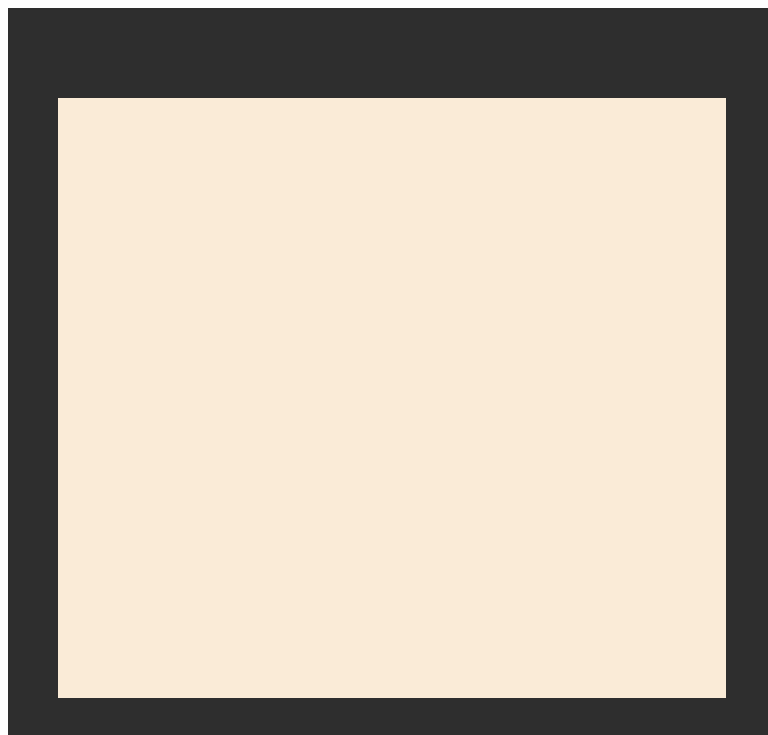
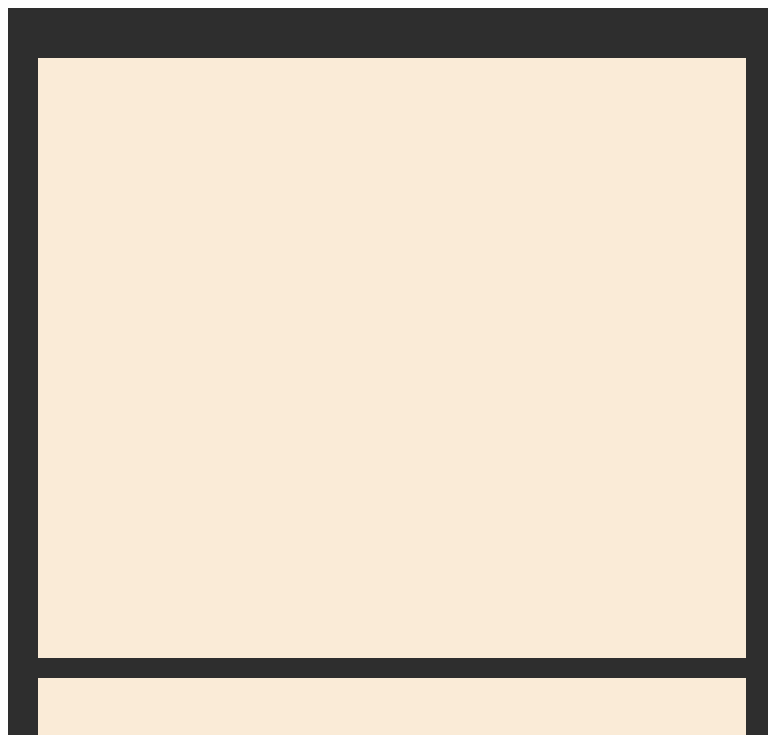
Before and after one commit to OzJasonGit/oznwachukwu.com, a plain HTML site: page index.html in a window 768 px wide. Shown: the top 735 px of the page. Drawn offline with Linux system fonts and the light colour scheme; a web font is replaced by a local one.

Commit message:
test files added

```diff
--- a/index.html
+++ b/index.html
@@ -53,16 +53,8 @@
 
 
     <body>
-        <head>
 
-
-        </head>
-
-
-
-
-
-
+        <div class="scroller">
             <section class="center-holder">
 
 
@@ -146,5 +138,8 @@
 
 
             <script src="index.js" async defer></script>
+
+        </div>
+
     </body>
 </html>
--- a/styles.css
+++ b/styles.css
@@ -2,13 +2,22 @@
 /* ---------------------------------------------------------------------------------------*/
 /* ---------------------------------------------------------------------------------------*/
 body{
-    position: absolute;
-    width: 100vw;
-    height: 100vw;
+    position: relative;
+    width: 100%;
+    height: 100%;
+    overflow: hidden;
     display: flex;
     -webkit-box-orient: vertical;
     -webkit-box-direction: normal;
     flex-direction: column;
+
+}
+
+.scroller {
+    overflow-y: scroll;
+    height: 100%;
+    width: 100%;
+    position: absolute;
 
 }
 
@@ -1334,7 +1343,7 @@ h1{
 
 
 /* ---------------------------------------------------------------------------------------*/
-@media all and (min-width: 480px) and (max-width: 768px) {
+@media all and (min-width: 0px) and (max-width: 768px) {
 
     body {
             position: absolute;
@@ -1344,6 +1353,7 @@ h1{
             -webkit-box-orient: vertical;
             -webkit-box-direction: normal;
             flex-direction: column;
+            overflow: hidden;
 
         }
 
@@ -1369,8 +1379,8 @@ h1{
             width: 100%;
             background-color: #2e2e2e;
             display: grid;
-            grid-column-gap: 40px;
-            grid-row-gap: 40px;
+            grid-column-gap: 20px;
+            grid-row-gap: 20px;
             grid-template-rows: 10px auto 10px;
             grid-template-columns: 10px 1fr 10px;
             grid-template-areas: " . . . "
@@ -1404,8 +1414,8 @@ h1{
             grid-area: MAIN-AREA;
             width: 100%;
             display: grid;
-            grid-column-gap: 40px;
-            grid-row-gap: 40px;
+            grid-column-gap: 20px;
+            grid-row-gap: 20px;
             grid-template-columns: 1fr 1fr 1fr 1fr 1fr 1fr;
             grid-template-rows: auto
                                 auto
```
Also changed, not shown: test.html (added, +41 -0 lines), styles2.css (added). Lines whose indentation alone changed are shown as unchanged.
